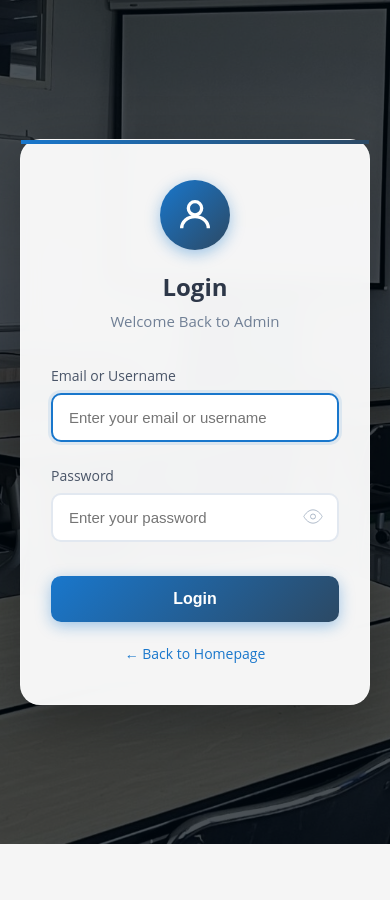
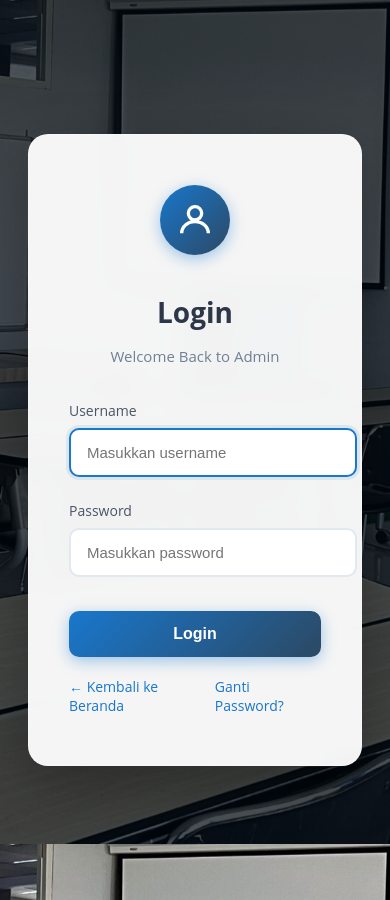
Before and after one commit to nafilafiryal/PBL-LaboratoriumDataTechnologies, a PHP site: page /PBL-LaboratoriumDataTechnologies/index.php?url=auth/login in a window 390 px wide. Before the commit the page ends 844 px from the top, so only its background shows below. Run offline with PHP 8.4, Linux system fonts and the light colour scheme.

Commit message:
change pass

```diff
--- a/app/controllers/AuthController.php
+++ b/app/controllers/AuthController.php
@@ -4,7 +4,9 @@ class AuthController extends Controller {
     public function __construct() {
         // Jika sudah login dan bukan logout, redirect ke admin
         $currentUrl = $_GET['url'] ?? '';
-        if (Session::isLoggedIn() && $currentUrl !== 'auth/logout') {
+
+        // Kecualikan halaman changePassword dari redirect otomatis
+        if (Session::isLoggedIn() && $currentUrl !== 'auth/logout' && $currentUrl !== 'auth/changePassword') {
             header('Location: ' . BASE_URL . 'admin');
             exit;
         }
@@ -57,6 +59,61 @@ class AuthController extends Controller {
         }
     }
 
+    // === FITUR BARU: GANTI PASSWORD DARI LUAR ===
+    public function changePassword() {
+        $data = [
+            'title' => 'Ganti Password - ' . APP_NAME
+        ];
+        $this->view('auth/change_password', $data);
+    }
+
+    public function processChangePassword() {
+        if ($_SERVER['REQUEST_METHOD'] !== 'POST') {
+            header('Location: ' . BASE_URL . 'auth/changePassword');
+            exit;
+        }
+
+        $username = trim($_POST['username'] ?? '');
+        $old_password = trim($_POST['old_password'] ?? '');
+        $new_password = trim($_POST['new_password'] ?? '');
+        $confirm_password = trim($_POST['confirm_password'] ?? '');
+
+        // 1. Validasi Input
+        if (empty($username) || empty($old_password) || empty($new_password) || empty($confirm_password)) {
+            Session::setFlash('error', 'Semua kolom harus diisi!');
+            header('Location: ' . BASE_URL . 'auth/changePassword');
+            exit;
+        }
+
+        if ($new_password !== $confirm_password) {
+            Session::setFlash('error', 'Password baru dan konfirmasi tidak cocok!');
+            header('Location: ' . BASE_URL . 'auth/changePassword');
+            exit;
+        }
+
+        $userModel = $this->model('User');
+
+        // 2. Cek apakah Username & Password Lama BENAR? (Pakai fungsi login yg sdh ada)
+        $user = $userModel->login($username, $old_password);
+
+        if ($user) {
+            // 3. Jika Benar, Update ke Password Baru
+            if ($userModel->changePassword($user['id'], $new_password)) {
+                Session::setFlash('success', 'Password berhasil diubah! Silakan login dengan password baru.');
+                header('Location: ' . BASE_URL . 'auth/login');
+                exit;
+            } else {
+                Session::setFlash('error', 'Terjadi kesalahan sistem saat mengubah password.');
+                header('Location: ' . BASE_URL . 'auth/changePassword');
+                exit;
+            }
+        } else {
+            Session::setFlash('error', 'Username atau Password Lama salah!');
+            header('Location: ' . BASE_URL . 'auth/changePassword');
+            exit;
+        }
+    }
+
     public function logout() {
         Session::destroy();
         Session::setFlash('success', 'Anda telah berhasil logout!');
--- a/app/views/auth/login.php
+++ b/app/views/auth/login.php
@@ -7,22 +7,14 @@
     <link rel="stylesheet" href="<?= BASE_URL ?>assets/css/login.css">
 
     <style>
-        * {
-            margin: 0;
-            padding: 0;
-            box-sizing: border-box;
-        }
-
+        /* CSS Internal untuk memastikan overlay benar */
         body {
             font-family: 'Open Sans', Arial, sans-serif;
-
-            /* BACKGROUND IMAGE - GANTI DENGAN PATH GAMBAR ANDA */
             background-image: url('<?= BASE_URL ?>assets/img/hero-bg.jpg');
             background-size: cover;
             background-position: center;
             background-repeat: no-repeat;
             background-attachment: fixed;
-
             min-height: 100vh;
             display: flex;
             justify-content: center;
@@ -31,14 +23,11 @@
             position: relative;
         }
 
-
+        /* Overlay Dark Navy (Sesuai Home Page) */
         body::before {
             content: '';
-            position: absolute;
-            top: 0;
-            left: 0;
-            right: 0;
-            bottom: 0;
+            position: fixed;
+            top: 0; left: 0; right: 0; bottom: 0;
             background: rgba(0, 9, 16, 0.7);
             z-index: 0;
         }
@@ -58,205 +47,59 @@
             animation: fadeIn 0.5s ease;
         }
 
+        /* GARIS BIRU SUDAH DIHAPUS DARI SINI */
+
         @keyframes fadeIn {
-            from {
-                opacity: 0;
-                transform: translateY(-20px);
-            }
-            to {
-                opacity: 1;
-                transform: translateY(0);
-            }
+            from { opacity: 0; transform: translateY(-20px); }
+            to { opacity: 1; transform: translateY(0); }
         }
 
-        .login-container::before {
-            content: '';
-            position: absolute;
-            top: 0;
-            left: 0;
-            right: 0;
-            height: 4px;
-            background: linear-gradient(90deg, #1977cc 0%, #2c4964 100%);
-        }
+        .logo-container { text-align: center; margin-bottom: 35px; }
 
-        .logo-container {
-            text-align: center;
-            margin-bottom: 35px;
-        }
-
+        /* Logo Bulat Biru */
         .logo {
-            width: 70px;
-            height: 70px;
+            width: 70px; height: 70px;
             background: linear-gradient(135deg, #1977cc 0%, #2c4964 100%);
             border-radius: 50%;
-            display: inline-flex;
-            align-items: center;
-            justify-content: center;
+            display: inline-flex; align-items: center; justify-content: center;
             margin-bottom: 20px;
             box-shadow: 0 4px 15px rgba(25, 119, 204, 0.4);
         }
+        .logo svg { width: 40px; height: 40px; stroke: white; stroke-width: 2; fill: none; }
 
-        .logo svg {
-            width: 40px;
-            height: 40px;
-            stroke: white;
-            stroke-width: 2;
-            fill: none;
+        h1 { font-size: 28px; color: #2d3748; font-weight: 700; margin-bottom: 8px; }
+        .subtitle { color: #718096; font-size: 15px; font-weight: 400; }
+
+        .alert { padding: 12px 15px; border-radius: 8px; margin-bottom: 20px; font-size: 14px; }
+        .alert-success { background-color: #d4edda; color: #155724; border: 1px solid #c3e6cb; }
+        .alert-error, .alert-danger { background-color: #f8d7da; color: #721c24; border: 1px solid #f5c6cb; }
+
+        .form-group { margin-bottom: 24px; }
+        label { display: block; color: #4a5568; font-size: 14px; font-weight: 500; margin-bottom: 8px; }
+
+        input[type="text"], input[type="password"] {
+            width: 100%; padding: 14px 16px;
+            border: 2px solid #e2e8f0; border-radius: 10px;
+            font-size: 15px; color: #2d3748;
+            transition: all 0.3s ease; background: #ffffff;
         }
-
-        h1 {
-            font-size: 28px;
-            color: #2d3748;
-            font-weight: 700;
-            margin-bottom: 8px;
-        }
-
-        .subtitle {
-            color: #718096;
-            font-size: 15px;
-            font-weight: 400;
-        }
-
-        .alert {
-            padding: 12px 15px;
-            border-radius: 8px;
-            margin-bottom: 20px;
-            font-size: 14px;
-            animation: slideDown 0.3s ease;
-        }
-
-        @keyframes slideDown {
-            from {
-                opacity: 0;
-                transform: translateY(-10px);
-            }
-            to {
-                opacity: 1;
-                transform: translateY(0);
-            }
-        }
-
-        .alert-success {
-            background-color: #d4edda;
-            color: #155724;
-            border: 1px solid #c3e6cb;
-        }
-
-        .alert-error,
-        .alert-danger {
-            background-color: #f8d7da;
-            color: #721c24;
-            border: 1px solid #f5c6cb;
-        }
-
-        .form-group {
-            margin-bottom: 24px;
-        }
-
-        label {
-            display: block;
-            color: #4a5568;
-            font-size: 14px;
-            font-weight: 500;
-            margin-bottom: 8px;
-        }
-
-        .input-wrapper {
-            position: relative;
-        }
-
-        input[type="text"],
-        input[type="email"],
-        input[type="password"] {
-            width: 100%;
-            padding: 14px 16px;
-            border: 2px solid #e2e8f0;
-            border-radius: 10px;
-            font-size: 15px;
-            color: #2d3748;
-            transition: all 0.3s ease;
-            background: #ffffff;
-        }
-
-        input[type="text"]:focus,
-        input[type="email"]:focus,
-        input[type="password"]:focus {
-            outline: none;
-            border-color: #1977cc;
-            box-shadow: 0 0 0 3px rgba(25, 119, 204, 0.1);
-        }
-
-        .toggle-password {
-            position: absolute;
-            right: 16px;
-            top: 50%;
-            transform: translateY(-50%);
-            background: none;
-            border: none;
-            cursor: pointer;
-            color: #a0aec0;
-            padding: 0;
-            transition: color 0.3s ease;
-        }
-
-        .toggle-password:hover {
-            color: #1977cc;
-        }
-
-        .toggle-password svg {
-            width: 20px;
-            height: 20px;
-        }
+        input:focus { outline: none; border-color: #1977cc; box-shadow: 0 0 0 3px rgba(25, 119, 204, 0.1); }
 
         .login-btn {
-            width: 100%;
-            padding: 14px;
+            width: 100%; padding: 14px;
             background: linear-gradient(135deg, #1977cc 0%, #2c4964 100%);
-            color: white;
-            border: none;
-            border-radius: 10px;
-            font-size: 16px;
-            font-weight: 600;
-            cursor: pointer;
-            transition: all 0.3s ease;
-            margin-top: 10px;
+            color: white; border: none; border-radius: 10px;
+            font-size: 16px; font-weight: 600; cursor: pointer;
+            transition: all 0.3s ease; margin-top: 10px;
             box-shadow: 0 4px 15px rgba(25, 119, 204, 0.4);
         }
+        .login-btn:hover { transform: translateY(-2px); box-shadow: 0 6px 20px rgba(25, 119, 204, 0.5); }
 
-        .login-btn:hover {
-            transform: translateY(-2px);
-            box-shadow: 0 6px 20px rgba(25, 119, 204, 0.5);
+        .footer-links {
+            display: flex; justify-content: space-between; margin-top: 20px; font-size: 14px;
         }
-
-        .login-btn:active {
-            transform: translateY(0);
-        }
-
-        .back-link {
-            text-align: center;
-            margin-top: 20px;
-        }
-
-        .back-link a {
-            color: #1977cc;
-            text-decoration: none;
-            font-size: 14px;
-            transition: all 0.3s ease;
-        }
-
-        .back-link a:hover {
-            text-decoration: underline;
-            color: #2c4964;
-        }
-
-        @media (max-width: 480px) {
-            .login-container {
-                padding: 40px 30px;
-            }
-            h1 {
-                font-size: 24px;
-            }
-        }
+        .footer-links a { color: #1977cc; text-decoration: none; transition: 0.3s; }
+        .footer-links a:hover { color: #2c4964; text-decoration: underline; }
     </style>
 </head>
 <body>
@@ -272,10 +115,7 @@
             <p class="subtitle">Welcome Back to Admin</p>
         </div>
 
-        <?php
-        $flash = Session::getFlash();
-        if ($flash):
-        ?>
+        <?php $flash = Session::getFlash(); if ($flash): ?>
             <div class="alert alert-<?= $flash['type'] ?>">
                 <?= $flash['message'] ?>
             </div>
@@ -283,67 +123,23 @@
 
         <form action="<?= BASE_URL ?>auth/processLogin" method="POST">
             <div class="form-group">
-                <label for="username">Email or Username</label>
-                <input
-                    type="text"
-                    id="username"
-                    name="username"
-                    placeholder="Enter your email or username"
-                    required
-                    autofocus
-                >
+                <label for="username">Username</label>
+                <input type="text" id="username" name="username" placeholder="Masukkan username" required autofocus>
             </div>
 
             <div class="form-group">
                 <label for="password">Password</label>
-                <div class="input-wrapper">
-                    <input
-                        type="password"
-                        id="password"
-                        name="password"
-                        placeholder="Enter your password"
-                        required
-                    >
-                    <button type="button" class="toggle-password" id="togglePassword">
-                        <svg id="eyeIcon" viewBox="0 0 24 24" fill="none" stroke="currentColor">
-                            <path d="M1 12s4-8 11-8 11 8 11 8-4 8-11 8-11-8-11-8z"/>
-                            <circle cx="12" cy="12" r="3"/>
-                        </svg>
-                    </button>
-                </div>
+                <input type="password" id="password" name="password" placeholder="Masukkan password" required>
             </div>
 
             <button type="submit" class="login-btn">Login</button>
         </form>
 
-        <div class="back-link">
-            <a href="<?= BASE_URL ?>">← Back to Homepage</a>
+        <div class="footer-links">
+            <a href="<?= BASE_URL ?>">← Kembali ke Beranda</a>
+
+            <a href="<?= BASE_URL ?>auth/changePassword">Ganti Password?</a>
         </div>
     </div>
-
-    <script>
-        const togglePassword = document.getElementById('togglePassword');
-        const passwordInput = document.getElementById('password');
-        const eyeIcon = document.getElementById('eyeIcon');
-
-        if (togglePassword) {
-            togglePassword.addEventListener('click', function() {
-                const type = passwordInput.getAttribute('type') === 'password' ? 'text' : 'password';
-                passwordInput.setAttribute('type', type);
-
-                if (type === 'text') {
-                    eyeIcon.innerHTML = `
-                        <path d="M17.94 17.94A10.07 10.07 0 0 1 12 20c-7 0-11-8-11-8a18.45 18.45 0 0 1 5.06-5.94M9.9 4.24A9.12 9.12 0 0 1 12 4c7 0 11 8 11 8a18.5 18.5 0 0 1-2.16 3.19m-6.72-1.07a3 3 0 1 1-4.24-4.24"/>
-                        <line x1="1" y1="1" x2="23" y2="23"/>
-                    `;
-                } else {
-                    eyeIcon.innerHTML = `
-                        <path d="M1 12s4-8 11-8 11 8 11 8-4 8-11 8-11-8-11-8z"/>
-                        <circle cx="12" cy="12" r="3"/>
-                    `;
-                }
-            });
-        }
-    </script>
 </body>
 </html>
```
Also changed, not shown: app/controllers/AdminController.php (+74 -10 lines), app/views/admin/password/index.php (added, +40 -0 lines), app/views/admin/template/header.php (+15 -1 lines), app/views/auth/change_password.php (added, +108 -0 lines).
